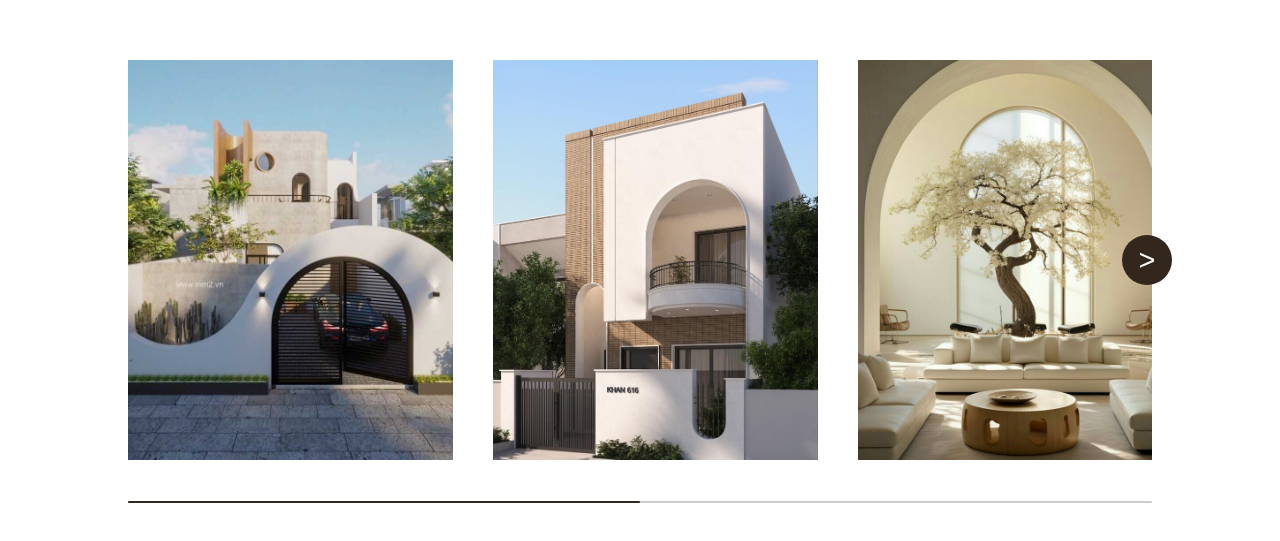
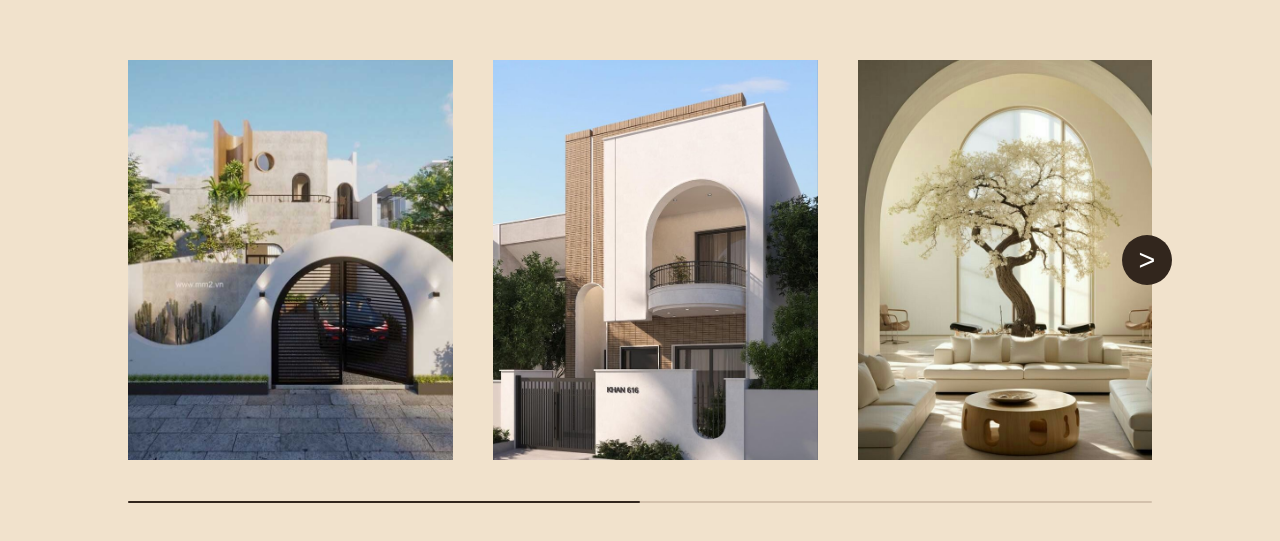
Before and after one commit to jacquelineaudrey/JacquelineAudreyIman_TechChallenge_Carousel_02, a plain HTML site: page index.html in a window 1280 px wide. Shown: the part 113-654 px from the top of the page. Drawn offline with Linux system fonts and the light colour scheme.

Commit message:
change bg color

```diff
--- a/style.css
+++ b/style.css
@@ -9,7 +9,7 @@ body {
     justify-content: center;
     align-items: center;
     min-height: 100vh;
-    background: white;
+    background: #f1e2cc;
 }
 
 .container {
@@ -78,7 +78,7 @@ body {
 .scrollbar-track {
     height: 2px;
     width: 100%;
-    background: #ccc;
+    background: #d3c1ac;
     position: relative;
     border-radius: 4px;
 }
```
